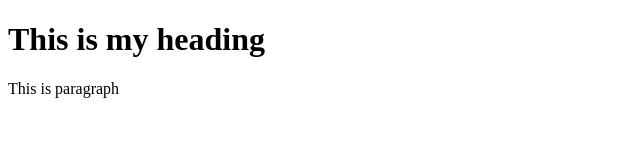
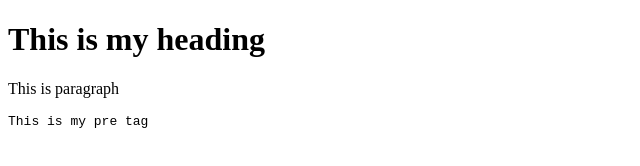
Before and after one commit to mehedihasan42/my-third-repository, a plain HTML site: page index.html in a window 1280 px wide. Shown: the whole page, without its empty margins (0-640 px from the left). Drawn offline with Linux system fonts and the light colour scheme.

Commit message:
head e header

```diff
--- a/index.html
+++ b/index.html
@@ -9,5 +9,6 @@
 <body>
     <h1>This is my heading</h1>
     <p>This is paragraph</p>
+    <pre>This is my pre tag</pre>
 </body>
 </html>
```
